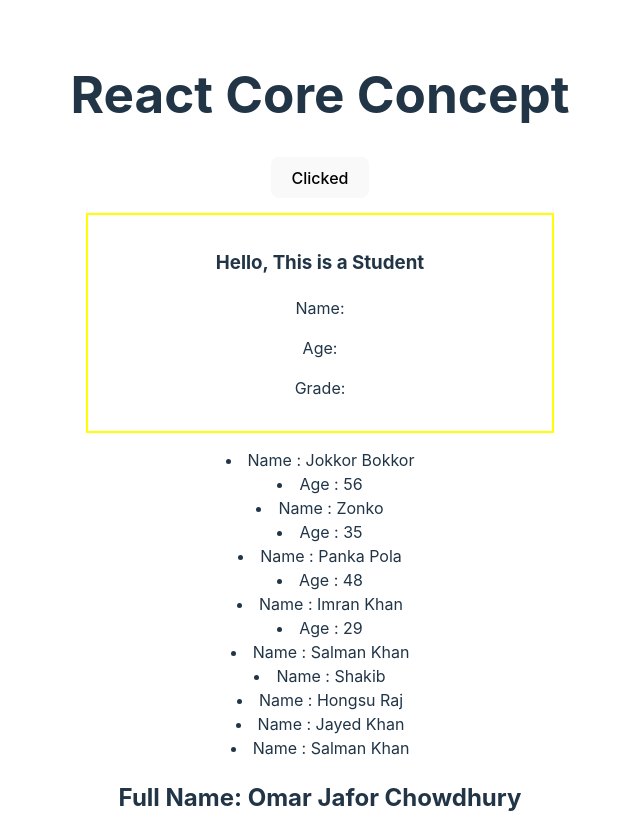
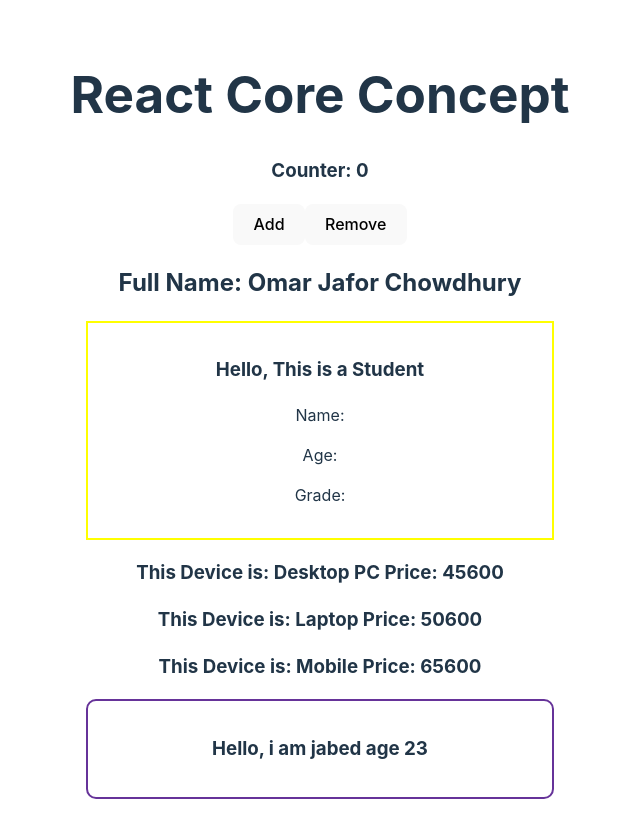
Before and after one commit to omarjafor/My-First-React, a React (Vite) app: page / in a window 1280 px wide. Shown: the top 813 px of the page, without its empty margins (320-960 px from the left). Built offline with nearby package versions, Linux system fonts and the light colour scheme.

Commit message:
use state

```diff
--- a/src/App.jsx
+++ b/src/App.jsx
@@ -15,10 +15,11 @@ function App() {
   return (
     <>
       <h1>React Core Concept</h1>
-      <button onClick={()=> buttonClicked(5)}>Clicked</button>
+      {/* <button onClick={()=> buttonClicked(5)}>Clicked</button> */}
 
-      <Student/>
+
       <Home/>
+      <Student />
        <Device name='Desktop PC' price='45600'/>
       <Device name='Laptop' price='50600' />
       <Device name='Mobile' price='65600' />
--- a/src/pages/Counter.jsx
+++ b/src/pages/Counter.jsx
@@ -1,3 +1,4 @@
+import React from "react";
 import { useState } from "react"
 
 export default function Counter(){
--- a/src/pages/Home.jsx
+++ b/src/pages/Home.jsx
@@ -10,14 +10,14 @@ function Home(){
         {name:'Imran Khan', age:29}
     ]
     return <div>
-        {
+        {/* {
             singers.map(singer => <Singer singer={singer} />)
         }
         <Actor name='Salman Khan'/>
         {
             actors.map(actor => <Actor name={actor}/>)
-        }
-
+        } */}
+       <Counter/>
         <h2>Full Name: {name} </h2>
         {/* <Todo task='learn react' />
        <Todos task='Learning JavaScript' isDone={true}/>
```
